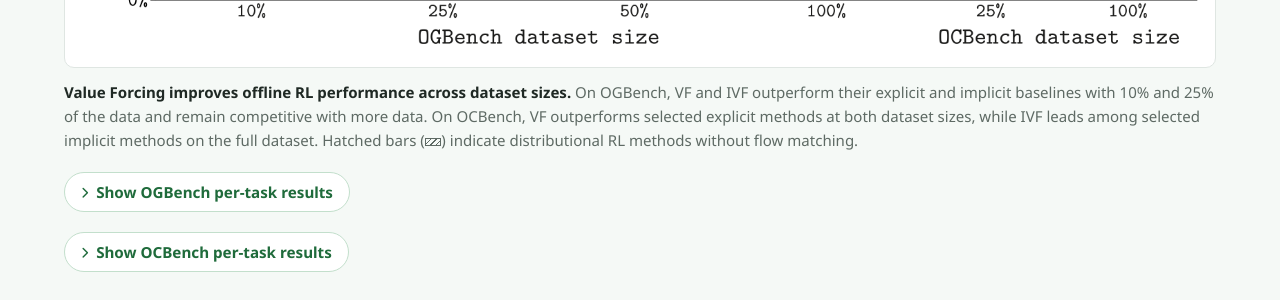
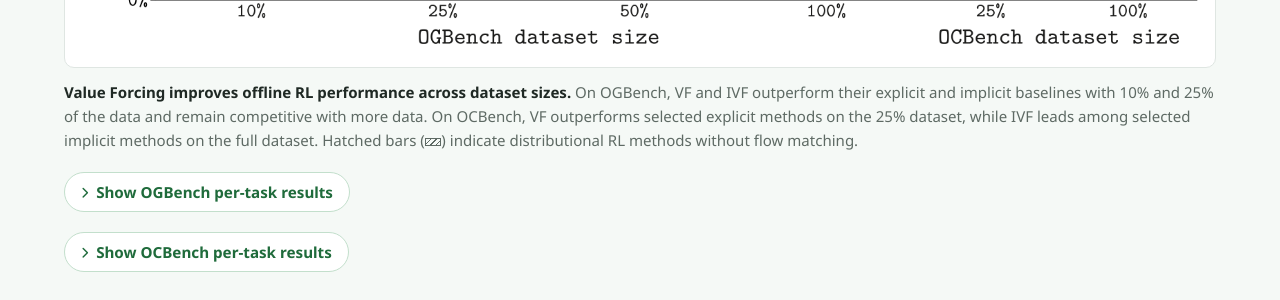
Before and after one commit to chongyi-zheng/chongyi-zheng.github.io, a Jekyll site: the page built from _pages/value_forcing.html, in a window 1280 px wide and 900 px high, scrolled down 7116 px. Shown: the part 178-478 px from the top of the window. Built offline with Jekyll 4.4.1, drawn with Linux system fonts in a browser that asks for light colours; some web fonts are replaced.

Commit message:
update value forcing website

```diff
--- a/_pages/value_forcing.html
+++ b/_pages/value_forcing.html
@@ -2646,7 +2646,7 @@ nav: false
             <figcaption class="fig-caption">
               <strong>Value Forcing improves offline RL performance across dataset sizes.</strong>
               On OGBench, VF and IVF outperform their explicit and implicit baselines with 10% and 25% of the data and remain competitive with more data.
-              On OCBench, VF outperforms selected explicit methods at both dataset sizes, while IVF leads among selected implicit methods on the full dataset.
+              On OCBench, VF outperforms selected explicit methods on the 25% dataset, while IVF leads among selected implicit methods on the full dataset.
               Hatched bars <span aria-hidden="true">(<span class="hatch-swatch"></span>)</span> indicate distributional RL methods without flow matching.
             </figcaption>
           </figure>
```
